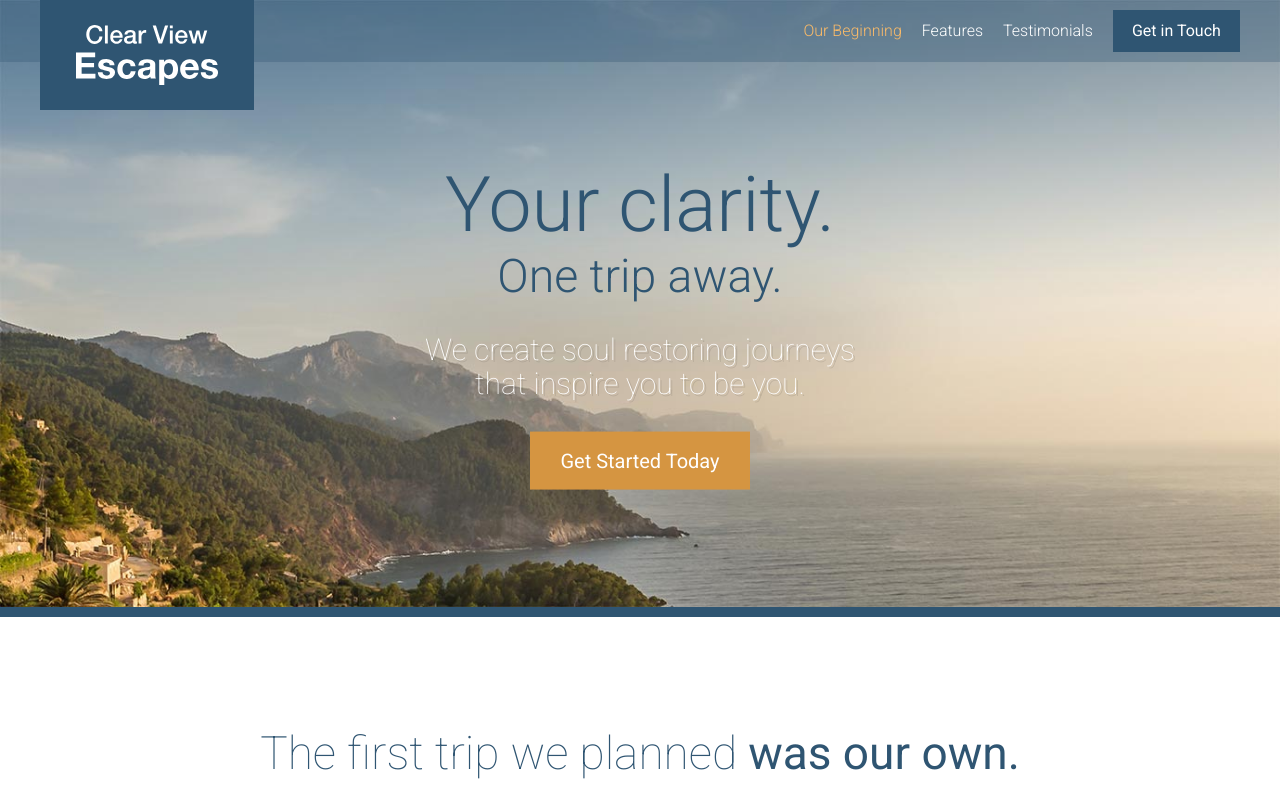
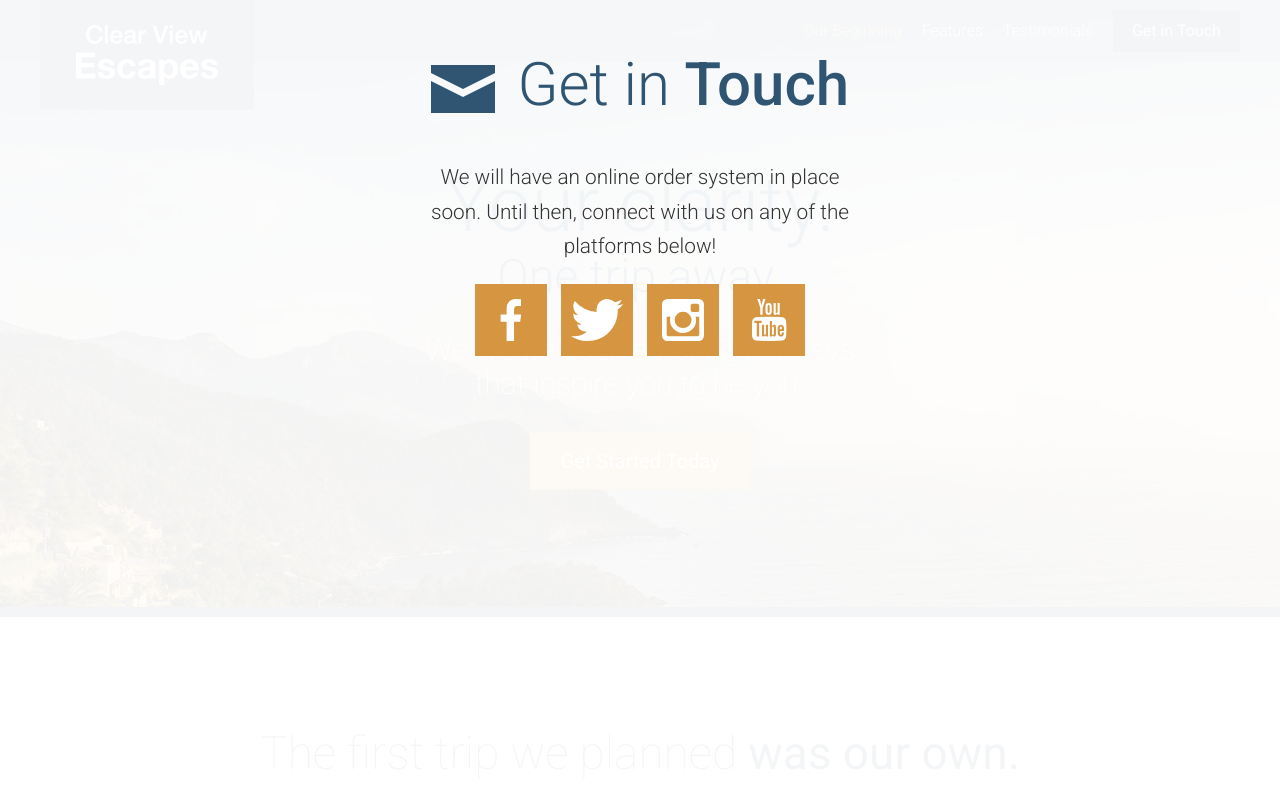
Before and after one commit to LorenzoLando/travel-site2, a website: page app/index.html in a window 1280 px wide. Shown: the top 800 px of the page. Drawn offline with Linux system fonts and the light colour scheme.

Commit message:
prima parte modal

```diff
--- /dev/null
+++ b/app/assets/styles/modules/_modal.css
@@ -0,0 +1,16 @@
+.modal {
+	position: fixed;
+	z-index: 5;
+	background-color: rgba(255, 255, 255, .94);
+	top: 0;
+	bottom: 0;
+	left: 0;
+	right: 0;
+
+	&__description {
+		text-align: center;
+		font-size: 1.3rem;
+		font-weight: 300;
+		line-height: 1.65;
+	}
+}
--- a/app/assets/styles/modules/_section-title.css
+++ b/app/assets/styles/modules/_section-title.css
@@ -13,6 +13,10 @@
 
   &--blue {
     color: $mainBlue;
+  }
+
+  &--less-margin {
+    margin-bottom: 1.3rem;
   }
 
   &__icon {
--- /dev/null
+++ b/app/assets/styles/modules/_social-icons.css
@@ -0,0 +1,26 @@
+.social-icons {
+	text-align: center;
+
+	&__icon {
+		background-color: $mainOrange;
+		display: inline-block;
+		margin: 0 5px 5px 5px;
+		width: 33%;
+		height: 72px;
+		position: relative;
+
+		@mixin atSmall {
+			width: 72px;
+			margin: 0 5px;
+		}
+
+
+		.icon {
+			display: block;
+			position: absolute;
+			top: 50%;
+			left: 50%;
+			transform: translate(-50%, -50%);
+		}
+	}
+}
--- a/app/assets/styles/modules/_wrapper.css
+++ b/app/assets/styles/modules/_wrapper.css
@@ -8,6 +8,10 @@
 
   &--medium {
     max-width: 976px;
+  }
+
+  &--narrow {
+    max-width: 470px;
   }
 
   &--no-padding-until-medium {
--- a/app/assets/styles/styles.css
+++ b/app/assets/styles/styles.css
@@ -17,3 +17,5 @@
 @import "modules/_site-header";
 @import "modules/_primary-nav";
 @import "modules/_reveal-item";
+@import "modules/_modal";
+@import "modules/_social-icons";
--- a/app/index.html
+++ b/app/index.html
@@ -170,6 +170,22 @@
       <p><span class="site-footer__text">Copyright &copy; 2016 Clear View Escapes. All rights reserved.</span> <a href="#" class="btn btn--orange">Get in Touch</a></p>
     </div>
   </footer>
+<!-- modal -->
+  <div class="modal">
+    <h2 class="section-title section-title--blue section-title--less-margin"><span class="icon icon--mail section-title__icon"></span> Get in <strong>Touch</strong></h2>
+    <div class="wrapper wrapper--narrow">
+        <p class="modal__description">We will have an online order system in place soon. Until then, connect with us on any of the platforms below!</p>
+    </div>
+
+    <div class="social-icons">
+      <a href="#" class="social-icons__icon"><span class="icon icon--facebook"></span></a>
+      <a href="#" class="social-icons__icon"><span class="icon icon--twitter"></span></a>
+      <a href="#" class="social-icons__icon"><span class="icon icon--instagram"></span></a>
+      <a href="#" class="social-icons__icon"><span class="icon icon--youtube"></span></a>
+    </div>
+  </div>
+
+
   <script src="/temp/scripts/App.js"></script>
 </body>
 </html>
--- a/app/temp/styles/styles.css
+++ b/app/temp/styles/styles.css
@@ -549,6 +549,10 @@ a {
   max-width: 976px;
 }
 
+.wrapper--narrow {
+  max-width: 470px;
+}
+
 .wrapper--no-padding-until-medium {
   padding-left: 0;
   padding-right: 0;
@@ -865,6 +869,10 @@ a {
 
 .section-title--blue {
   color: #2f5572;
+}
+
+.section-title--less-margin {
+  margin-bottom: 1.3rem;
 }
 
 .section-title__icon {
@@ -1334,3 +1342,49 @@ Instead edit gulp/templates/sprite */
   opacity: 1;
   transform: scale(1);
 }
+
+.modal {
+	position: fixed;
+	z-index: 5;
+	background-color: rgba(255, 255, 255, .94);
+	top: 0;
+	bottom: 0;
+	left: 0;
+	right: 0;
+}
+
+.modal__description {
+  text-align: center;
+  font-size: 1.3rem;
+  font-weight: 300;
+  line-height: 1.65;
+}
+
+.social-icons {
+	text-align: center;
+}
+
+.social-icons__icon {
+  background-color: #d59541;
+  display: inline-block;
+  margin: 0 5px 5px 5px;
+  width: 33%;
+  height: 72px;
+  position: relative;
+}
+
+@media (min-width: 530px) {
+
+  .social-icons__icon {
+    width: 72px;
+    margin: 0 5px;
+  }
+}
+
+.social-icons__icon .icon {
+  display: block;
+  position: absolute;
+  top: 50%;
+  left: 50%;
+  transform: translate(-50%, -50%);
+}
```
